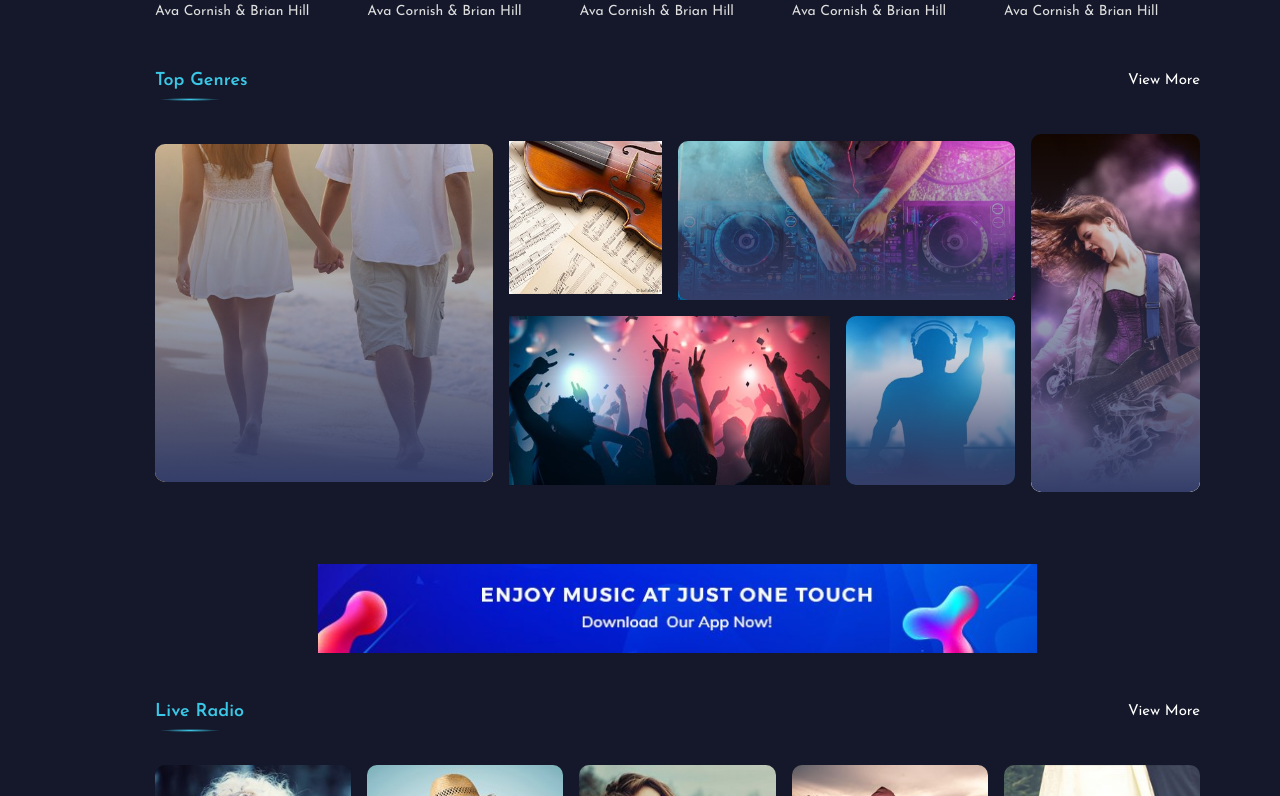
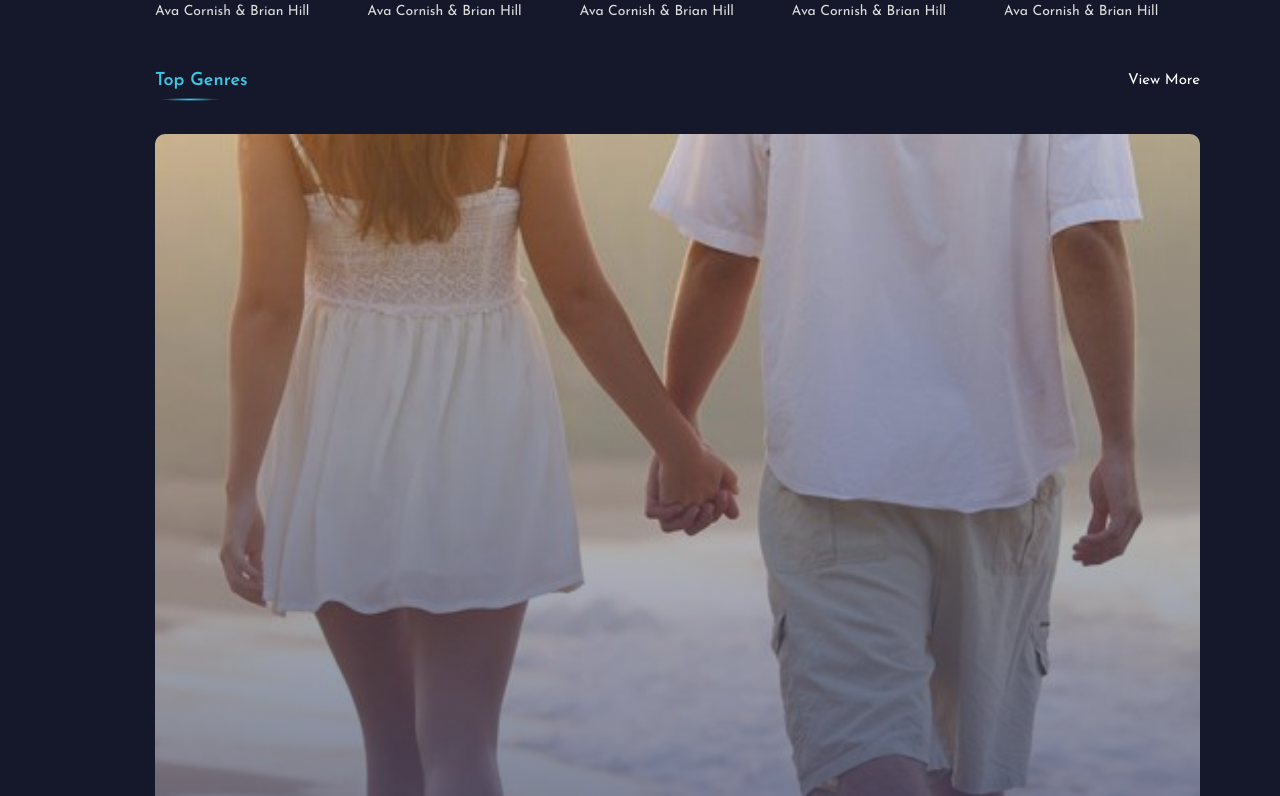
Before and after one commit to soumyadip001/Miraculous, a Next.js app: page / in a window 1280 px wide. Shown: the part 2664-3460 px from the top of the page. Built offline with nearby package versions, Linux system fonts and the light colour scheme.

Commit message:
added responsiveness to banner

```diff
--- a/components/banner/SmallBanner.jsx
+++ b/components/banner/SmallBanner.jsx
@@ -2,7 +2,7 @@ export default function SmallBanner({name}) {
   const bannerSrc = name ? `/images/${name}.jpg` : `/images/adv.jpg`
 
   return (
-    <div className="w-3/4 px-8 cursor-pointer mt-6">
+    <div className="lg:w-3/4 md:w-full lg:px-8 md:px-0 cursor-pointer mt-6">
       <img src={bannerSrc} className="w-full h-auto" />
     </div>
   )
--- a/components/sections/TopGenre.jsx
+++ b/components/sections/TopGenre.jsx
@@ -4,25 +4,25 @@ export default function TopGenre({ title }) {
   return (
     <div className="flex flex-col text-white">
       <GridViewHeader showViewMore={true}>{ title }</GridViewHeader>
-      <div className="flex items-center gap-4 w-full">
-        <div className="basis-2/6 flex relative overlay-blue">
+      <div className="flex items-center lg:gap-4 md:gap-2 md:flex-col w-full">
+        <div className="lg:basis-2/6 md:w-full flex relative overlay-blue">
           <img src='/images/genrs/img1.jpg' className='w-full h-auto' alt='Genres 1' />
         </div>
-        <div className="basis-3/6 flex flex-wrap">
-          <div className="basis-1/3 pb-4 pr-4">
+        <div className="lg:basis-3/6 flex flex-wrap">
+          <div className="lg:basis-1/3 pb-4 pr-4">
             <img src='/images/genrs/img2.jpg' className='w-full h-auto' alt='Genres 2' />
           </div>
-          <div className="basis-2/3 pb-4 overlay-blue-reverse">
+          <div className="lg:basis-2/3 pb-4 overlay-blue-reverse">
             <img src='/images/genrs/img3.jpg' className='w-full h-auto' alt='Genres 3' />
           </div>
-          <div className="basis-2/3 pr-4">
+          <div className="lg:basis-2/3 pr-4">
             <img src='/images/genrs/img5.jpg' className='w-full h-full' alt='Genres 5' />
           </div>
-          <div className="basis-1/3 overlay-blue">
+          <div className="lg:basis-1/3 overlay-blue">
             <img src='/images/genrs/img6.jpg' className='w-full h-auto' alt='Genres 6' />
           </div>
-          </div>
-        <div className="basis-1/6 overlay-blue">
+        </div>
+        <div className="lg:basis-1/6 md:w-full overlay-blue">
           <img src='/images/genrs/img4.jpg' className='w-full h-auto' alt='Genres 4' />
         </div>
       </div>
--- a/layout/header.js
+++ b/layout/header.js
@@ -9,7 +9,7 @@ export default function header() {
     <header className={`${styles.header} flex items-center text-white`}>
       <div className={styles.header__top_left}>
         <InputGroup />
-        <div className={`${styles.header__top_trend} font-md`}>
+        <div className={`${styles.header__top_trend} font-md md:hidden`}>
           <span className='text-accent'>Trending Songs :&nbsp;</span>
           <span>
             <a href='#'>Dream your moments, Until I Met You, Gimme Some Courage, Dark Alley (+8 More)</a>
--- a/pages/index.js
+++ b/pages/index.js
@@ -92,7 +92,7 @@ const slidesFeaturedAlbums = [
 export default function Home() {
   return (
     <Layout>
-      <div className='section__wrapper bg-dark mt-24 w-full flex flex-col min-width-section px-20'>
+      <div className='section__wrapper bg-dark lg:mt-24 md:mt-16 w-full flex flex-col min-width-section px-20'>
         <LargeBanner />
         <div className='section__recent-played mb-12'>
           <GridView showName={true} slides={[...slidesRecentlyPlayed]} title='Recently Played' />
@@ -103,7 +103,7 @@ export default function Home() {
         <div className='section__featured-artists mb-12'>
           <GridView showName={false} slides={[...slidesFeaturedArtists]} title='Featured Artists' />
         </div>
-        <div className='banner--small mb-12 flex justify-center items-center'>
+        <div className='banner--small lg:mb-12 md:mb-8 sm:mb-8 flex justify-center items-center'>
           <SmallBanner />
         </div>
         <div className='section__new-releases mb-12 hidden'>New Releases</div>
```
